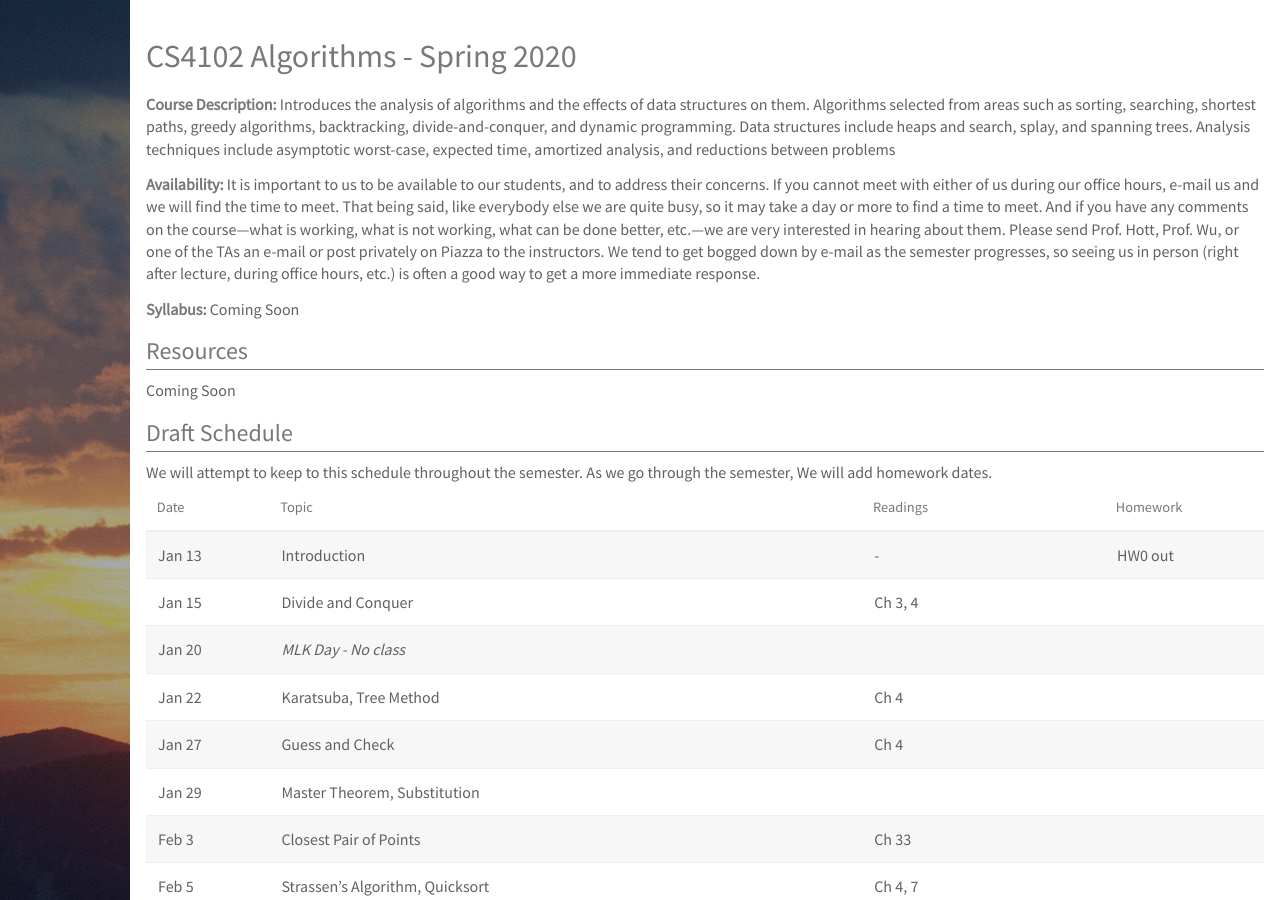
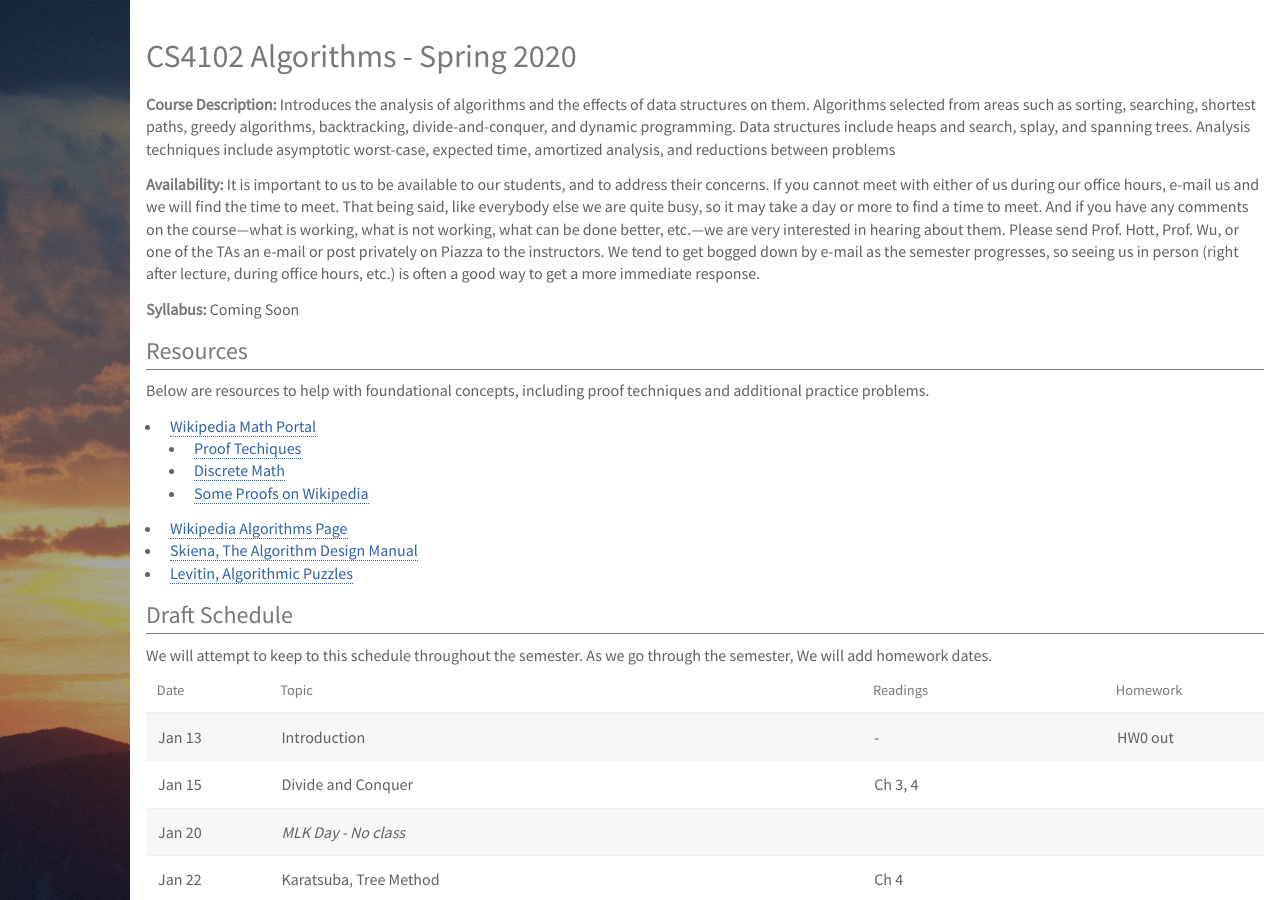
Before and after one commit to deternitydx/uvacs4102, a Jekyll site: the page built from index.md, in a window 1280 px wide and 900 px high. Built offline with Jekyll 4.4.1, drawn with Linux system fonts in a browser that asks for light colours; nearby versions of some CDN libraries; library files that are not in the unit come from our copies.

Commit message:
Added some resources

```diff
--- a/index.md
+++ b/index.md
@@ -18,7 +18,15 @@ between problems
 
 ## Resources
 
-Coming Soon
+Below are resources to help with foundational concepts, including proof techniques and additional practice problems.
+
+- [Wikipedia Math Portal](https://en.wikipedia.org/wiki/Portal:Mathematics)
+    - [Proof Techiques](https://en.wikipedia.org/wiki/Mathematical_proof)
+    - [Discrete Math](https://en.wikipedia.org/wiki/Discrete_mathematics)
+    - [Some Proofs on Wikipedia](https://en.wikipedia.org/wiki/List_of_mathematical_proofs)
+- [Wikipedia Algorithms Page](https://en.wikipedia.org/wiki/Algorithm)
+- [Skiena, The Algorithm Design Manual](https://www.amazon.com/dp/1849967202)
+- [Levitin, Algorithmic Puzzles](https://search.lib.virginia.edu/catalog/u7095532)
 
 ## Draft Schedule
 
```
